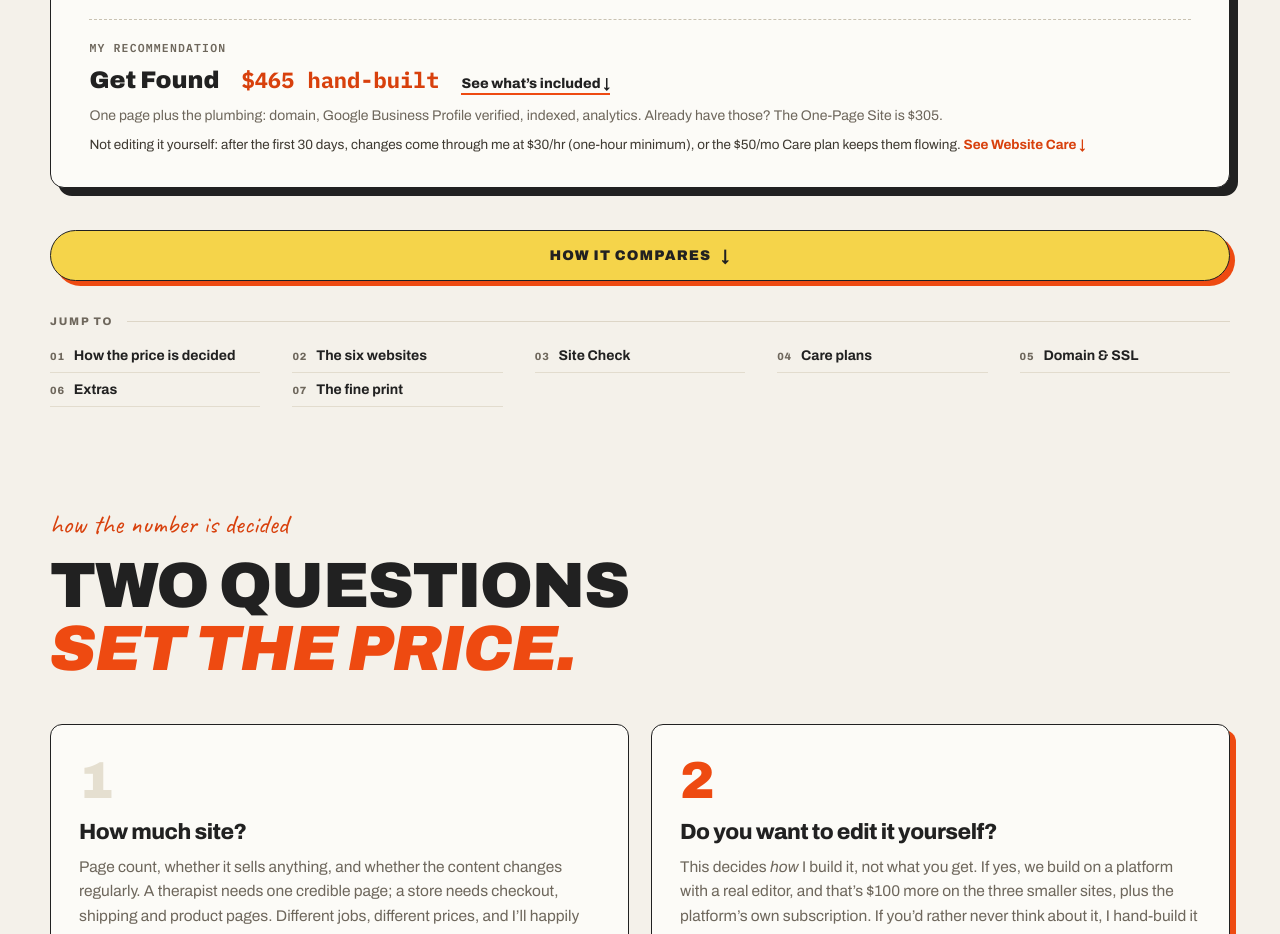
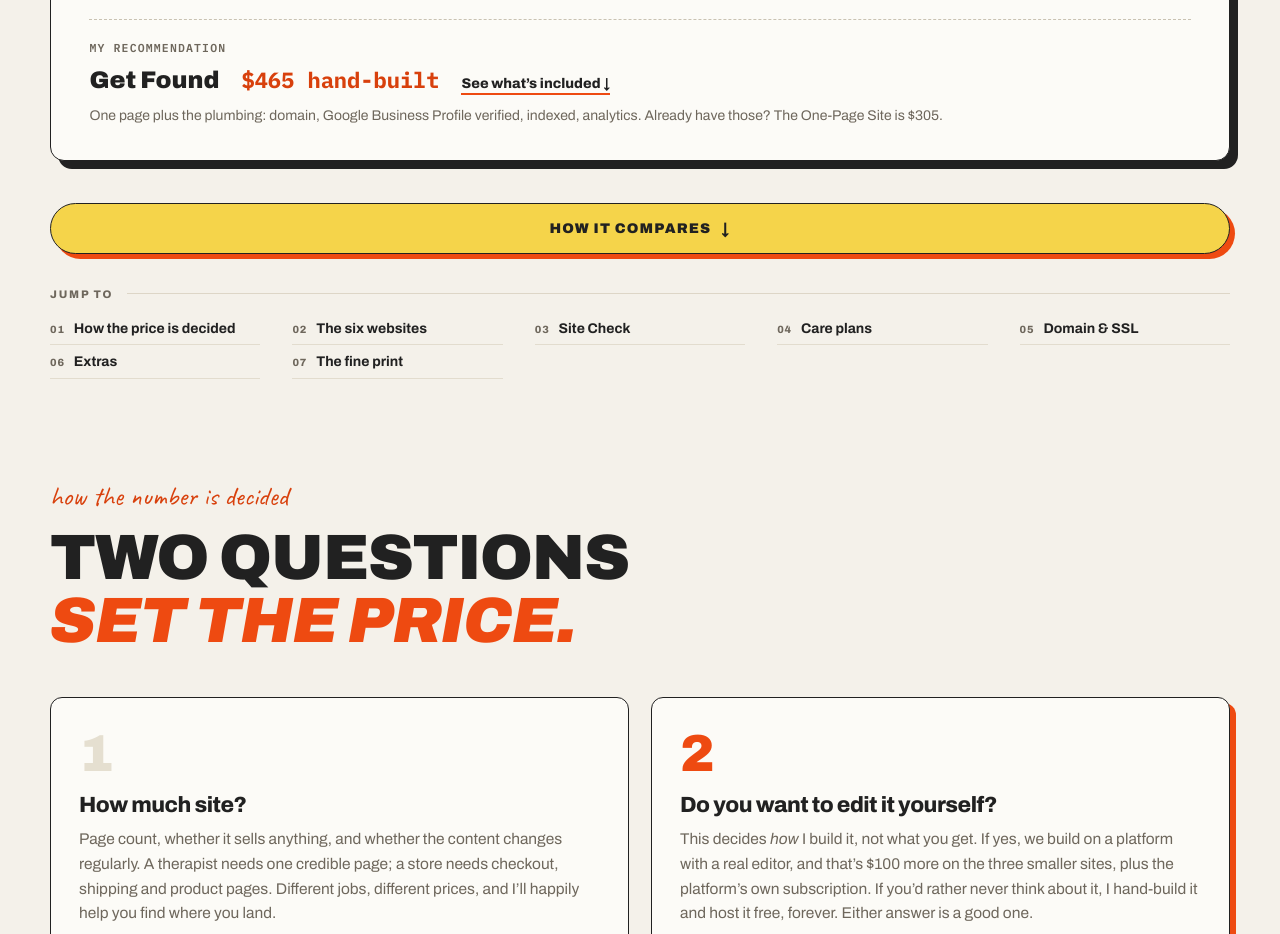
Before and after one commit to mmnzns/mmnzns.github.io, an Astro site: page /web-design/pricing in a window 1280 px wide. Shown: the part 803-1737 px from the top of the page. Built offline with nearby package versions, Linux system fonts and the light colour scheme; Astro itself is replaced by a stand-in of ours.

Commit message:
Pricing picker: drop the not-editing-it-yourself disclaimers
Co-Authored-By: Claude Fable 5.1 <noreply@anthropic.com>

```diff
--- a/src/pages/web-design/pricing.astro
+++ b/src/pages/web-design/pricing.astro
@@ -47,7 +47,6 @@ const PICKS = [
     name: 'Get Found',
     price: '$465 hand-built',
     note: 'One page plus the plumbing: domain, Google Business Profile verified, indexed, analytics. Already have those? The One-Page Site is $305.',
-    care: 'Not editing it yourself: after the first 30 days, changes come through me at $30/hr (one-hour minimum), or the $50/mo Care plan keeps them flowing.',
   },
   {
     key: '1|No|Yes',
@@ -62,7 +61,6 @@ const PICKS = [
     name: 'Portfolio Site',
     price: '$670 hand-built',
     note: 'Hand-built and hosted free, forever. Changes after launch come through me.',
-    care: 'Not editing it yourself: after the first 30 days, changes come through me at $30/hr (one-hour minimum), or the $50/mo Care plan keeps them flowing.',
   },
   {
     key: '2–3|No|Yes',
@@ -77,7 +75,6 @@ const PICKS = [
     name: 'Small Business Site',
     price: '$2,470',
     note: 'Built on a platform either way; you can leave the editing to me with a Care plan.',
-    care: 'Not editing it yourself: a Care plan (from $50/mo) keeps the changes flowing, with me monitoring the site.',
   },
   {
     key: '4–7|No|Yes',
@@ -92,7 +89,6 @@ const PICKS = [
     name: 'Company Site',
     price: 'from $8,240',
     note: 'Quoted to your scope. CMS, conversion tracking, and a documented handover.',
-    care: 'Not editing it yourself: a Care plan (from $50/mo) keeps the changes flowing, with me monitoring the site.',
   },
   {
     key: 'More|No|Yes',
@@ -226,16 +222,6 @@ const buildClass = (build: string) =>
                     <strong class="wdpick__price">{pick.price}</strong>
                     <a class="wdpick__more" href="#websites">See what’s included ↓</a>
                     <span class="wdpick__note">{pick.note}</span>
-                    {/*
-                      Picking "No" to editing means changes come through me, so
-                      the answer says how that is charged rather than leaving it
-                      to the tier cards further down.
-                    */}
-                    {'care' in pick ? (
-                      <span class="wdpick__care">
-                        {pick.care} <a href="#care">See Website Care ↓</a>
-                      </span>
-                    ) : null}
                   </td>
                 </tr>
               ))
@@ -1305,24 +1291,6 @@ const buildClass = (build: string) =>
     color: var(--wd-muted);
   }
 
-  .wdpick__care {
-    flex-basis: 100%;
-    margin-top: -4px;
-    font-size: 13.5px;
-    line-height: 1.6;
-    color: var(--wd-body);
-  }
-
-  .wdpick__care a {
-    color: var(--wd-coral-deep);
-    font-weight: 700;
-  }
-
-  .wdpick__care a:hover,
-  .wdpick__care a:focus-visible {
-    color: var(--wd-ink);
-  }
-
   /* Once the script is running the matrix is one row, so its row headings
      become redundant labels beside the answer. */
   [data-pick-on] .wdpick__table th {
```
